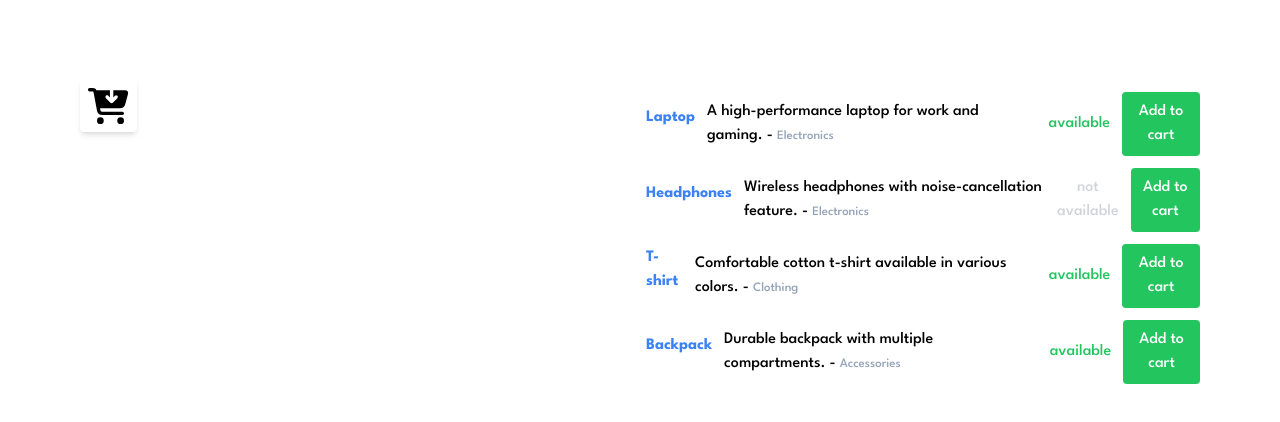
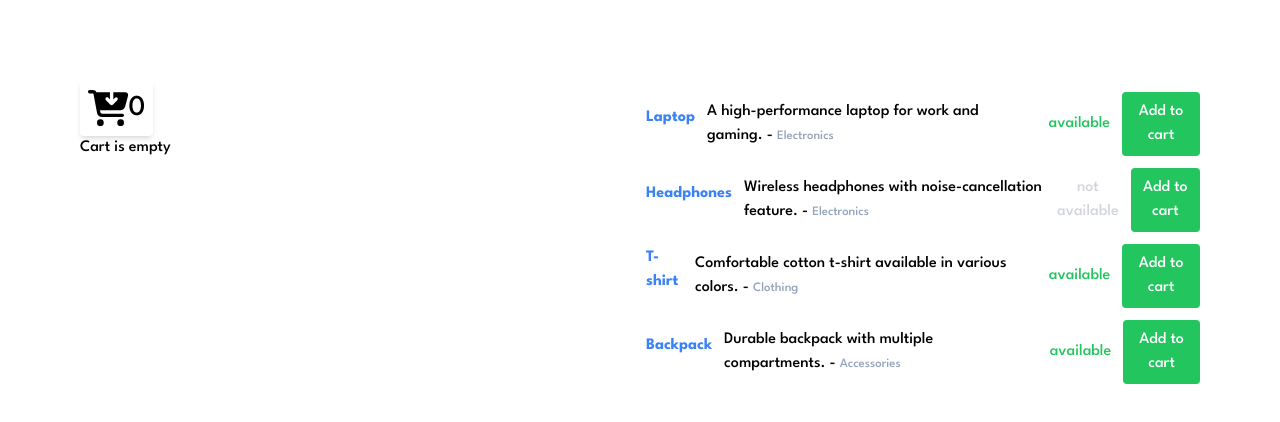
Before and after one commit to Mark-Alexis-Posadas/react-mini-practice, a React (Vite) app: page / in a window 1280 px wide. Shown: the top 422 px of the page. Built offline with nearby package versions, Linux system fonts and the light colour scheme.

Commit message:
added cart functionality and quantity

```diff
--- a/src/exercises/objects/Objects.jsx
+++ b/src/exercises/objects/Objects.jsx
@@ -126,15 +126,17 @@ const products = [
 export const AddtoCart = () => {
   const [toggleCart, setToggleCart] = useState(false);
   const [cart, setCart] = useState([]);
-
+  const [cartNumber, setCartNumber] = useState(0);
   const handleAddToCart = (text) => {
     setCart((prev) => [...prev, text]);
+    setCartNumber((prev) => prev + 1);
   };
 
   const handleDelete = (index) => {
     const removeCart = cart.filter((_, idx) => idx !== index);
     setCart(removeCart);
     index === 0 && setToggleCart(false);
+    setCartNumber((prev) => prev - 1);
   };
 
   return (
@@ -145,8 +147,12 @@ export const AddtoCart = () => {
           onClick={() => setToggleCart(!toggleCart)}
         >
           <FontAwesomeIcon icon={faCartArrowDown} />
+          <small>{cartNumber}</small>
         </button>
-        {toggleCart && (
+        {cart <= 0 ? (
+          <p>Cart is empty </p>
+        ) : (
+          toggleCart && (
             <ul className="bg-slate-100 shadow-md p-3 rounded">
               {cart.map((item, index) => (
                 <li key={index} className="flex items-center gap-3 my-3">
@@ -162,9 +168,14 @@ export const AddtoCart = () => {
                   >
                     <FontAwesomeIcon icon={faTrash} />
                   </button>
+                  <div className="flex items-center">
+                    <label htmlFor="quantity">Quantity</label>
+                    <input type="number" value={index + 1} id="quantity" />
+                  </div>
                 </li>
               ))}
             </ul>
+          )
         )}
       </div>
 
```
Lines whose indentation alone changed are shown as unchanged.
